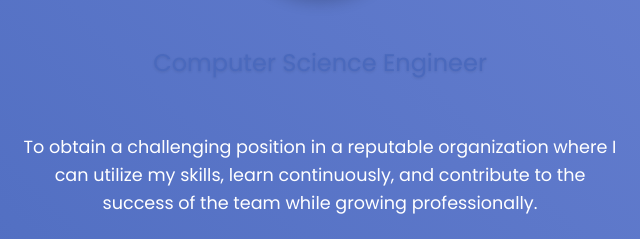
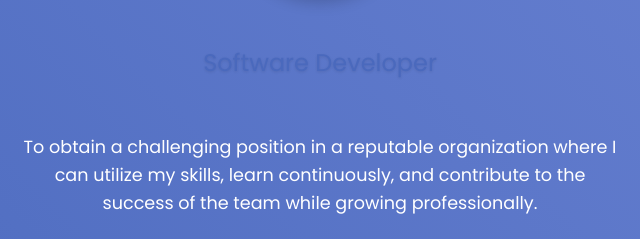
Before and after one commit to Keerthi-Portfolio/Portfolio, a plain HTML site: page index.html in a window 1280 px wide. Shown: the part 400-639 px from the top of the page, 320-960 px from the left. Drawn offline with Linux system fonts and the light colour scheme.

Commit message:
Update index.html

```diff
--- a/index.html
+++ b/index.html
@@ -355,7 +355,7 @@
     <header id="home">
         <h1>Keerthi Sri Pedapudi</h1>
         <img src="WhatsApp Image 2025-11-07 at 13.57.45.jpeg" alt="Keerthi Sri Pedapudi" class="profile-image">
-        <h2>Computer Science Engineer</h2>
+        <h2>Software Developer</h2>
         <p>To obtain a challenging position in a reputable organization where I can utilize my skills, learn continuously, and contribute to the success of the team while growing professionally.</p>
 
         <div>
```
